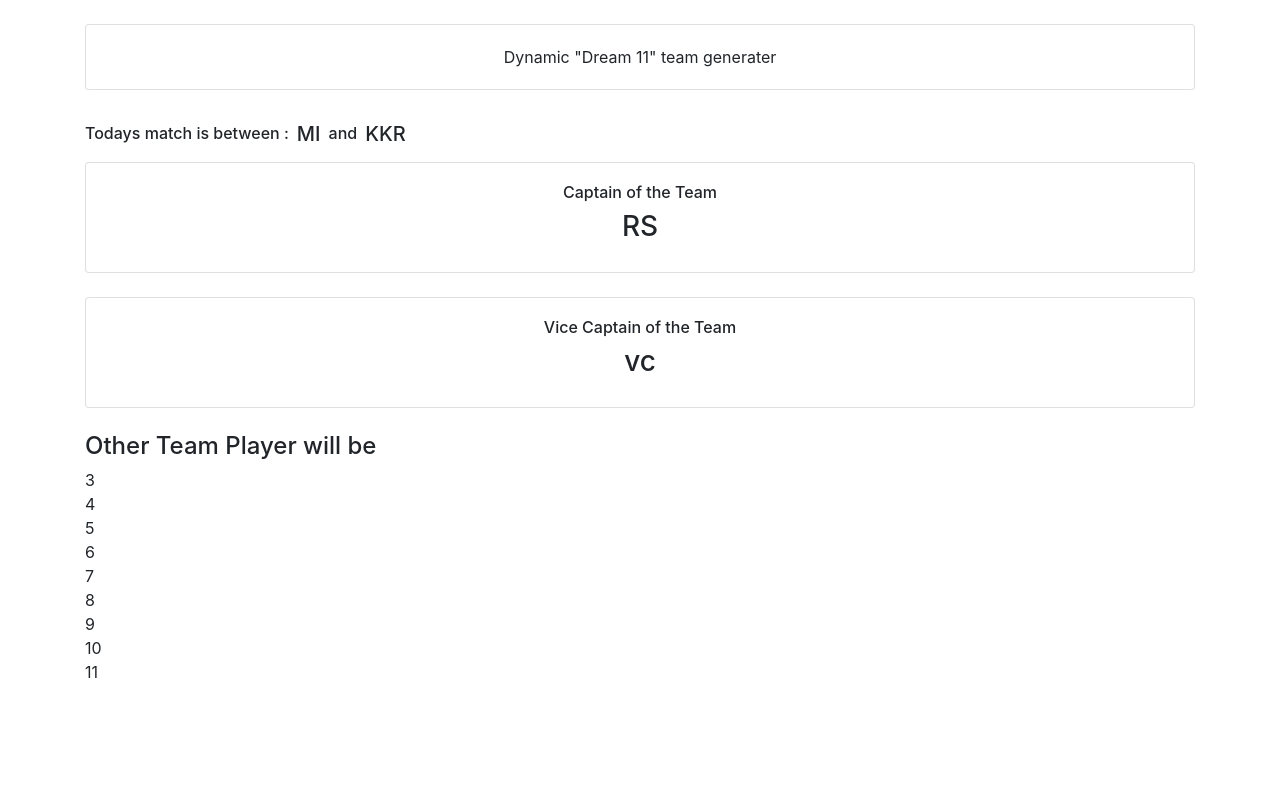
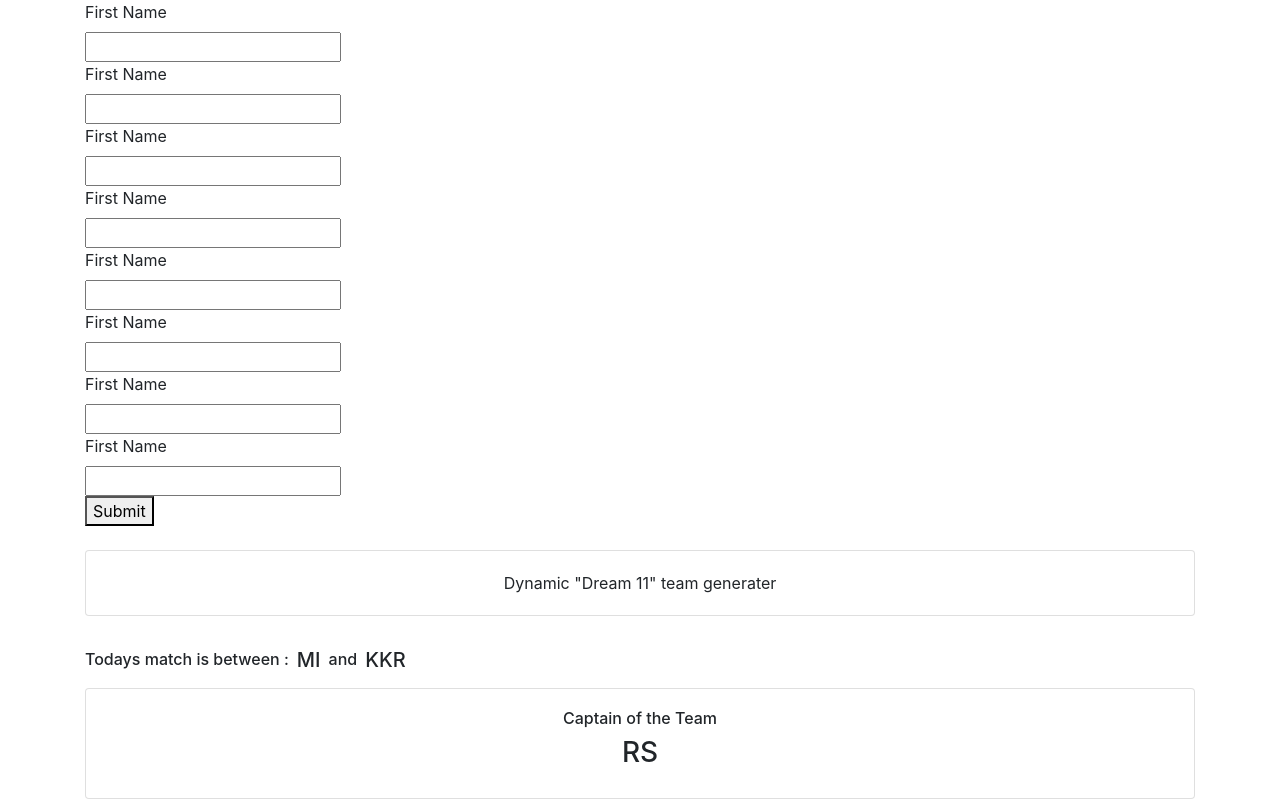
Before and after one commit to nitinchouhan1010/react-dream-11-team-generator, a React (Create React App) app: page / in a window 1280 px wide. Shown: the top 801 px of the page. Built offline with nearby package versions, Linux system fonts and the light colour scheme.

Commit message:
2 files modified, 1 added

```diff
--- a/package.json
+++ b/package.json
@@ -4,6 +4,7 @@
   "private": true,
   "dependencies": {
     "bootstrap": "^4.5.3",
+    "formik": "^2.2.0",
     "jquery": "1.9.1 - 3",
     "popper.js": "^1.16.1",
     "react": "^17.0.0",
--- a/src/TeamDetail.js
+++ b/src/TeamDetail.js
@@ -1,9 +1,12 @@
 import React, { useState } from "react";
 import Team from "./team.json";
+import TeamForm from "./TeamForm.js";
+
 const TeamDetail = () => {
   console.log(Team);
   return (
     <div>
+      <TeamForm />
       <div class="container mt-4">
         <div class="card text-center mb-4">
           <div class="card-body">Dynamic "Dream 11" team generater</div>
--- /dev/null
+++ b/src/TeamForm.js
@@ -0,0 +1,161 @@
+import React, { useState } from "react";
+import { Formik } from "formik";
+
+const TeamForm = () => {
+  return (
+    <div class="container">
+      <Formik
+        initialValues={{ email: "" }}
+        validate={values => {
+          const errors = {};
+          if (!values.email) {
+            errors.email = "Required";
+          } else if (
+            !/^[A-Z0-9._%+-]+@[A-Z0-9.-]+\.[A-Z]{2,}$/i.test(values.email)
+          ) {
+            errors.email = "Invalid email address";
+          }
+          return errors;
+        }}
+        onSubmit={(values, { setSubmitting }) => {
+          setTimeout(() => {
+            alert(JSON.stringify(values, null, 2));
+            setSubmitting(false);
+          }, 400);
+        }}
+      >
+        {({
+          values,
+          errors,
+          touched,
+          handleChange,
+          handleBlur,
+          handleSubmit,
+          isSubmitting
+          /* and other goodies */
+        }) => (
+          <form onSubmit={handleSubmit}>
+            <div>
+              <label htmlFor="email" class="w-100">
+                First Name
+              </label>
+              <input
+                type="email"
+                name="email"
+                onChange={handleChange}
+                onBlur={handleBlur}
+                value={values.email}
+              />
+              {errors.email && touched.email && errors.email}
+            </div>
+
+            <div>
+              <label htmlFor="email" class="w-100">
+                First Name
+              </label>
+              <input
+                type="email"
+                name="email"
+                onChange={handleChange}
+                onBlur={handleBlur}
+                value={values.email}
+              />
+              {errors.email && touched.email && errors.email}
+            </div>
+
+
+            <div>
+              <label htmlFor="email" class="w-100">
+                First Name
+              </label>
+              <input
+                type="email"
+                name="email"
+                onChange={handleChange}
+                onBlur={handleBlur}
+                value={values.email}
+              />
+              {errors.email && touched.email && errors.email}
+            </div>
+
+
+            <div>
+              <label htmlFor="email" class="w-100">
+                First Name
+              </label>
+              <input
+                type="email"
+                name="email"
+                onChange={handleChange}
+                onBlur={handleBlur}
+                value={values.email}
+              />
+              {errors.email && touched.email && errors.email}
+            </div>
+
+            <div>
+              <label htmlFor="email" class="w-100">
+                First Name
+              </label>
+              <input
+                type="email"
+                name="email"
+                onChange={handleChange}
+                onBlur={handleBlur}
+                value={values.email}
+              />
+              {errors.email && touched.email && errors.email}
+            </div>
+
+            <div>
+              <label htmlFor="email" class="w-100">
+                First Name
+              </label>
+              <input
+                type="email"
+                name="email"
+                onChange={handleChange}
+                onBlur={handleBlur}
+                value={values.email}
+              />
+              {errors.email && touched.email && errors.email}
+            </div>
+
+
+            <div>
+              <label htmlFor="email" class="w-100">
+                First Name
+              </label>
+              <input
+                type="email"
+                name="email"
+                onChange={handleChange}
+                onBlur={handleBlur}
+                value={values.email}
+              />
+              {errors.email && touched.email && errors.email}
+            </div>
+            <div>
+              <label htmlFor="email" class="w-100">
+                First Name
+              </label>
+              <input
+                type="email"
+                name="email"
+                onChange={handleChange}
+                onBlur={handleBlur}
+                value={values.email}
+              />
+              {errors.email && touched.email && errors.email}
+            </div>
+            <button type="submit" disabled={isSubmitting}>
+              Submit
+            </button>
+          </form>
+        )}
+      </Formik>
+    </div>
+  );
+};
+
+export default TeamForm;
```
